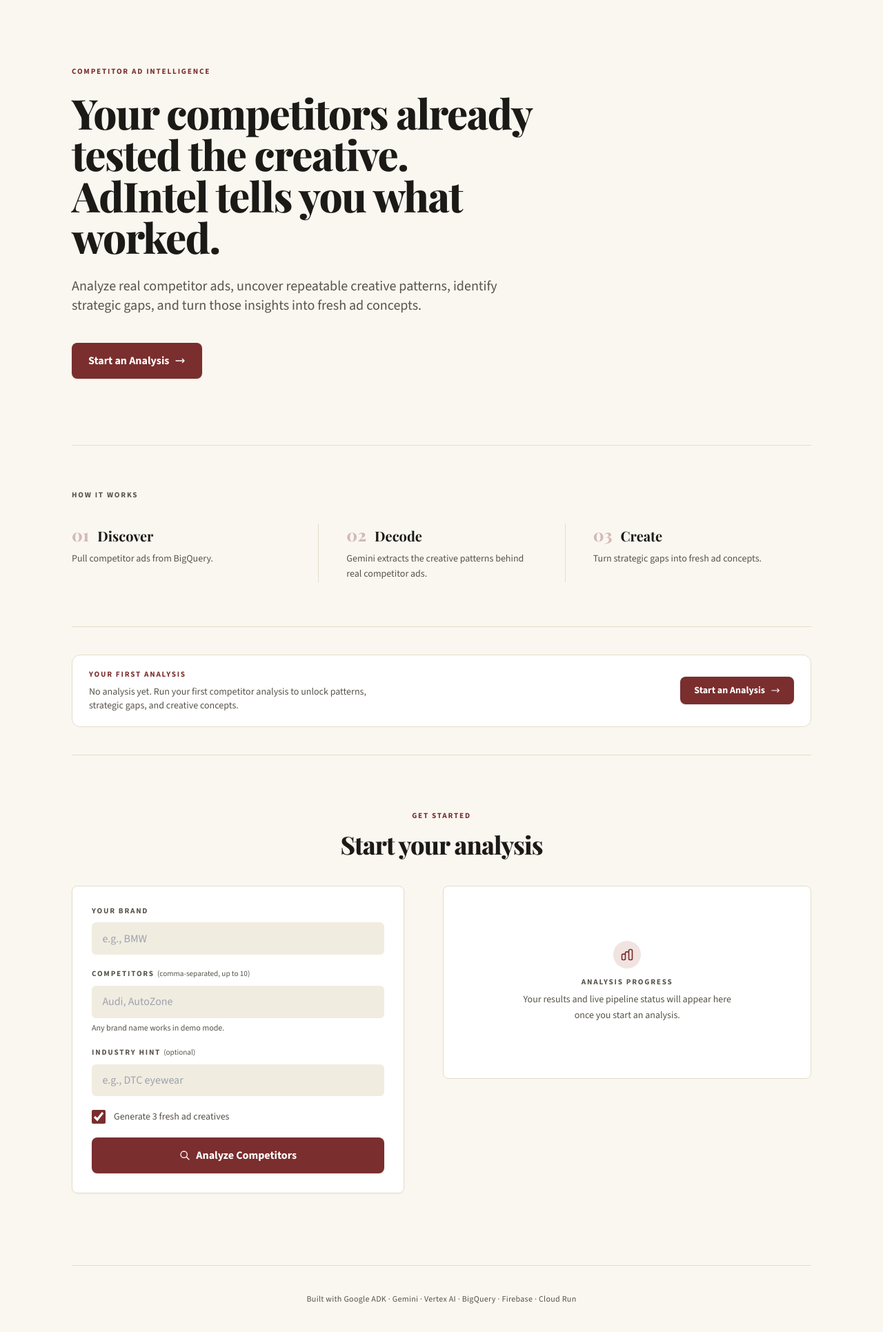
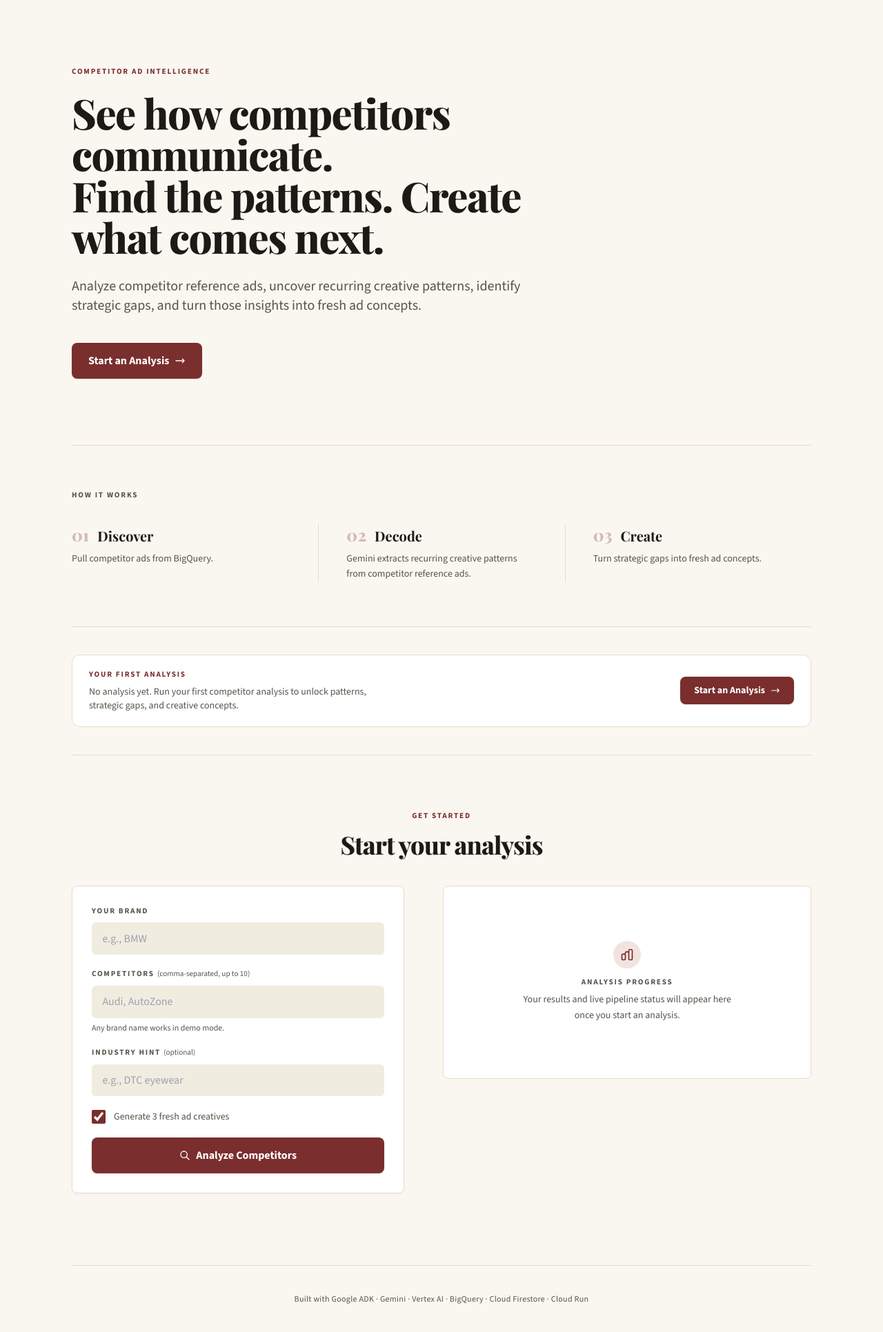
Before and after one commit to swatig23/adIntel, a FastAPI app: page / in a window 1280 px wide. Shown: the part 77-2008 px from the top of the page at 69% size. Run offline with FastAPI, Linux system fonts and the light colour scheme; some libraries are stand-ins or nearby versions.

Commit message:
Refine messaging: patterns, reference ads, and branding updates

```diff
--- a/src/adintel/templates/index.html
+++ b/src/adintel/templates/index.html
@@ -138,11 +138,11 @@
   <section class="max-w-3xl pt-16 md:pt-24 pb-16 md:pb-24">
     <p class="eyebrow text-[var(--violet)] mb-5">Competitor Ad Intelligence</p>
     <h1 class="display text-4xl md:text-6xl font-extrabold leading-[1.08] tracking-tight mb-7">
-      Your competitors already tested the creative.<br class="hidden md:block" />
-      AdIntel tells you what worked.
+      See how competitors communicate.<br class="hidden md:block" />
+      Find the patterns. Create what comes next.
     </h1>
     <p class="text-lg md:text-xl text-[var(--ink-soft)] leading-relaxed mb-10 max-w-2xl">
-      Analyze real competitor ads, uncover repeatable creative patterns, identify
+      Analyze competitor reference ads, uncover recurring creative patterns, identify
       strategic gaps, and turn those insights into fresh ad concepts.
     </p>
     <a href="#analysis-form" class="submit-btn inline-flex items-center gap-2 px-6 py-3.5 rounded-lg font-bold">
@@ -169,7 +169,7 @@
           <span class="step-num text-2xl font-extrabold">02</span>
           <h3 class="display font-bold text-xl">Decode</h3>
         </div>
-        <p class="text-sm text-[var(--ink-soft)] leading-relaxed">Gemini extracts the creative patterns behind real competitor ads.</p>
+        <p class="text-sm text-[var(--ink-soft)] leading-relaxed">Gemini extracts recurring creative patterns from competitor reference ads.</p>
       </div>
       <div class="step-divider md:pl-10">
         <div class="flex items-baseline gap-3 mb-2">
@@ -191,7 +191,7 @@
       </div>
       <div class="metric-divider text-center md:text-left px-2">
         <div class="display text-3xl font-extrabold">{{ metrics.patterns }}</div>
-        <div class="eyebrow text-[var(--ink-soft)] mt-1.5">Winning patterns</div>
+        <div class="eyebrow text-[var(--ink-soft)] mt-1.5">Creative patterns</div>
       </div>
       <div class="metric-divider text-center md:text-left px-2">
         <div class="display text-3xl font-extrabold">{{ metrics.gaps }}</div>
@@ -262,7 +262,7 @@
                   />
                   <p class="text-xs text-[var(--ink-soft)] mt-1.5">
                     {% if data_source == "bq_kaggle_transcripts" %}
-                    Works best with well-known consumer brands already in our dataset (e.g. BMW, Audi, AutoZone, 7up).
+                    Works best with brands already represented in our dataset (e.g. Ford, Honda, Toyota, L'Oreal, Maybelline).
                     {% else %}
                     Any brand name works in demo mode.
                     {% endif %}
@@ -351,7 +351,7 @@
               </div>
               <div class="flex items-center gap-2 stage" data-stage="2">
                 <span class="stage-dot w-2 h-2 rounded-full bg-slate-300 flex-shrink-0"></span>
-                <span class="stage-label text-[var(--ink-soft)]">Flagging reference ads</span>
+                <span class="stage-label text-[var(--ink-soft)]">Preparing reference ads</span>
               </div>
               <div class="flex items-center gap-2 stage" data-stage="3">
                 <span class="stage-dot w-2 h-2 rounded-full bg-slate-300 flex-shrink-0"></span>
@@ -363,7 +363,7 @@
               </div>
               <div class="flex items-center gap-2 stage" data-stage="5">
                 <span class="stage-dot w-2 h-2 rounded-full bg-slate-300 flex-shrink-0"></span>
-                <span class="stage-label text-[var(--ink-soft)]">Generating creatives</span>
+                <span class="stage-label text-[var(--ink-soft)]">Developing fresh concepts</span>
               </div>
               <div class="flex items-center gap-2 stage" data-stage="6">
                 <span class="stage-dot w-2 h-2 rounded-full bg-slate-300 flex-shrink-0"></span>
@@ -384,7 +384,7 @@
   <!-- 6. SMALL GOOGLE STACK FOOTER -->
   <footer class="py-10 mt-6 border-t border-[var(--line)] text-center">
     <p class="text-xs text-[var(--ink-soft)] tracking-wide">
-      Built with Google ADK &middot; Gemini &middot; Vertex AI &middot; BigQuery &middot; Firebase &middot; Cloud Run
+      Built with Google ADK &middot; Gemini &middot; Vertex AI &middot; BigQuery &middot; Cloud Firestore &middot; Cloud Run
     </p>
   </footer>
 
```
Also changed, not shown: src/adintel/templates/report.html (+8 -8 lines).
